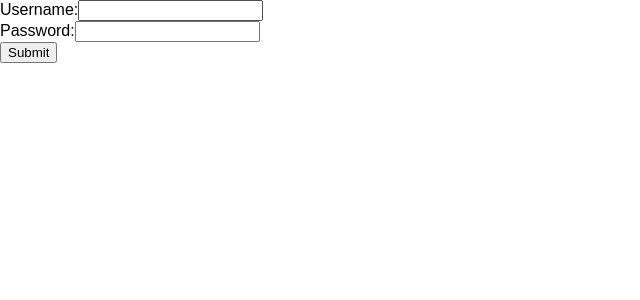
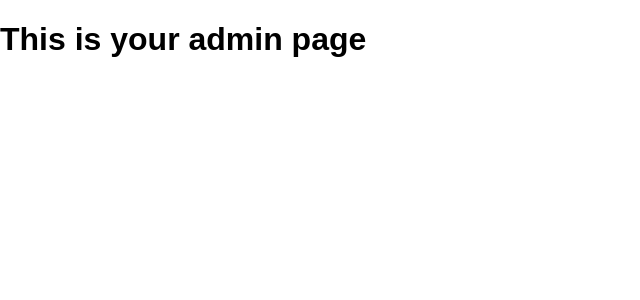
Before and after one commit to greeddiscient/buckets, a React (Create React App) app: page /admin/login in a window 1280 px wide. Shown: the top 300 px of the page, without its empty margins (0-640 px from the left). Built offline with nearby package versions, Linux system fonts and the light colour scheme; sample sign-in values are in the browser's storage.

Commit message:
admin login

```diff
--- /dev/null
+++ b/src/Admin.js
@@ -0,0 +1,45 @@
+import React, { Component } from 'react';
+import axios from 'axios';
+import './App.css';
+
+class Admin extends Component {
+  constructor(props) {
+    super(props);
+    this.state = {
+
+    };
+
+
+
+  }
+  componentWillMount(){
+    if (this.isLoggedIn()){
+
+    }
+    else{
+      this.props.history.push('/login')
+    }
+  }
+
+  isLoggedIn(){
+    if(window.sessionStorage.getItem("user") != null){
+      return true
+    }
+    else{
+      return false
+    }
+  }
+
+
+  render() {
+
+    return (
+      <div className="Admin">
+        <h1>This is your admin page</h1>
+
+      </div>
+    );
+  }
+}
+
+export default Admin;
--- a/src/AdminLogin.js
+++ b/src/AdminLogin.js
@@ -24,8 +24,12 @@ class AdminLogin extends Component {
   }
 
   handleSubmit(event) {
+    event.preventDefault();
     alert("You just tried to login")
-    event.preventDefault();
+    sessionStorage.setItem("user", true)
+    console.log(sessionStorage.getItem("user"))
+    this.props.history.push('/admin')
+
   }
 
   render() {
--- a/src/routes.js
+++ b/src/routes.js
@@ -5,13 +5,15 @@ import { BrowserRouter, Route,Switch } from 'react-router-dom';
 
 import App from './App';
 import AdminLogin from './AdminLogin';
+import Admin from './Admin';
 import NotFound from './NotFound';
 
 const Routes = (props) => (
   <BrowserRouter>
     <Switch>
         <Route path="/" exact component={App} />
-        <Route path="/admin/login" component={AdminLogin} />
+        <Route path="/admin" component={Admin} />
+        <Route path="/login" component={AdminLogin} />
         <Route component={NotFound} />
     </Switch>
   </BrowserRouter>
```
